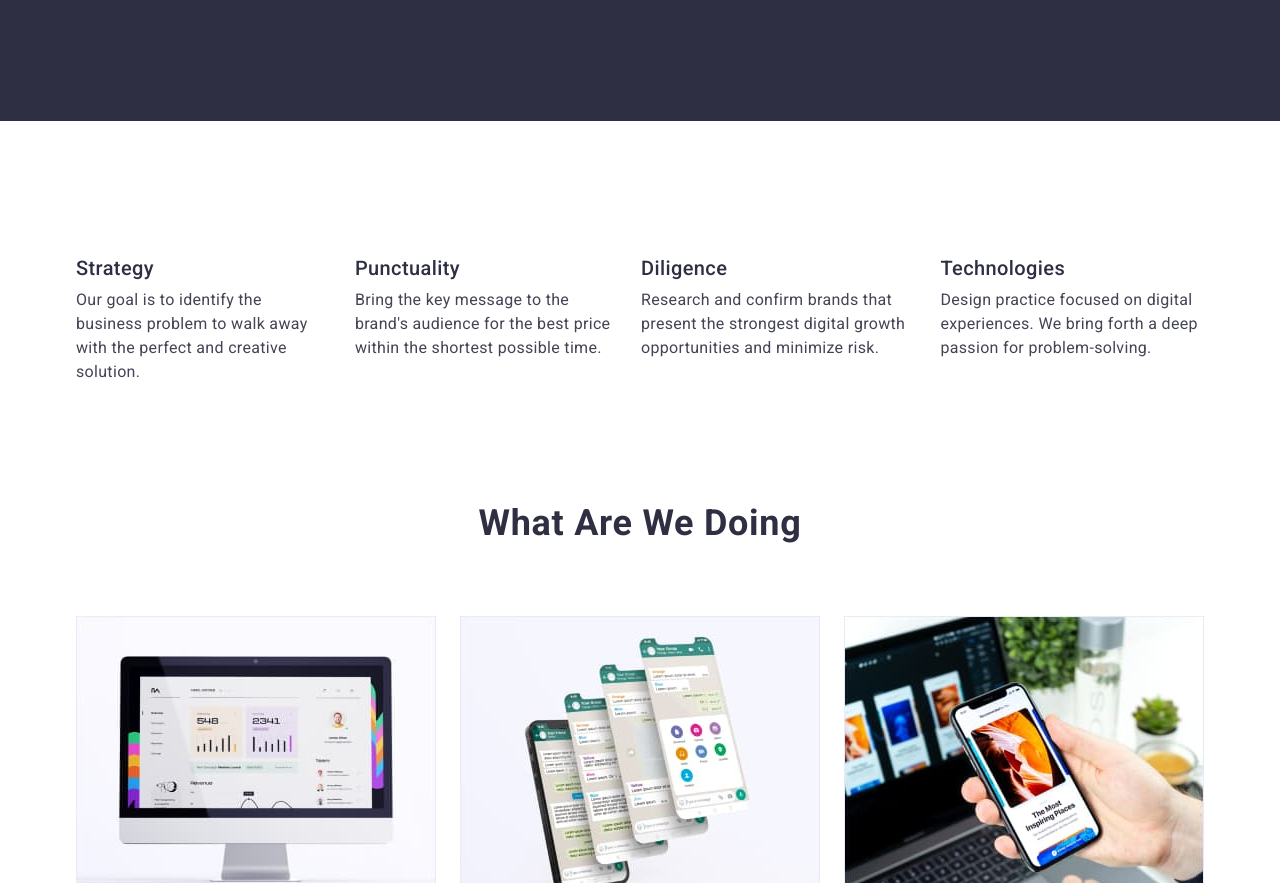
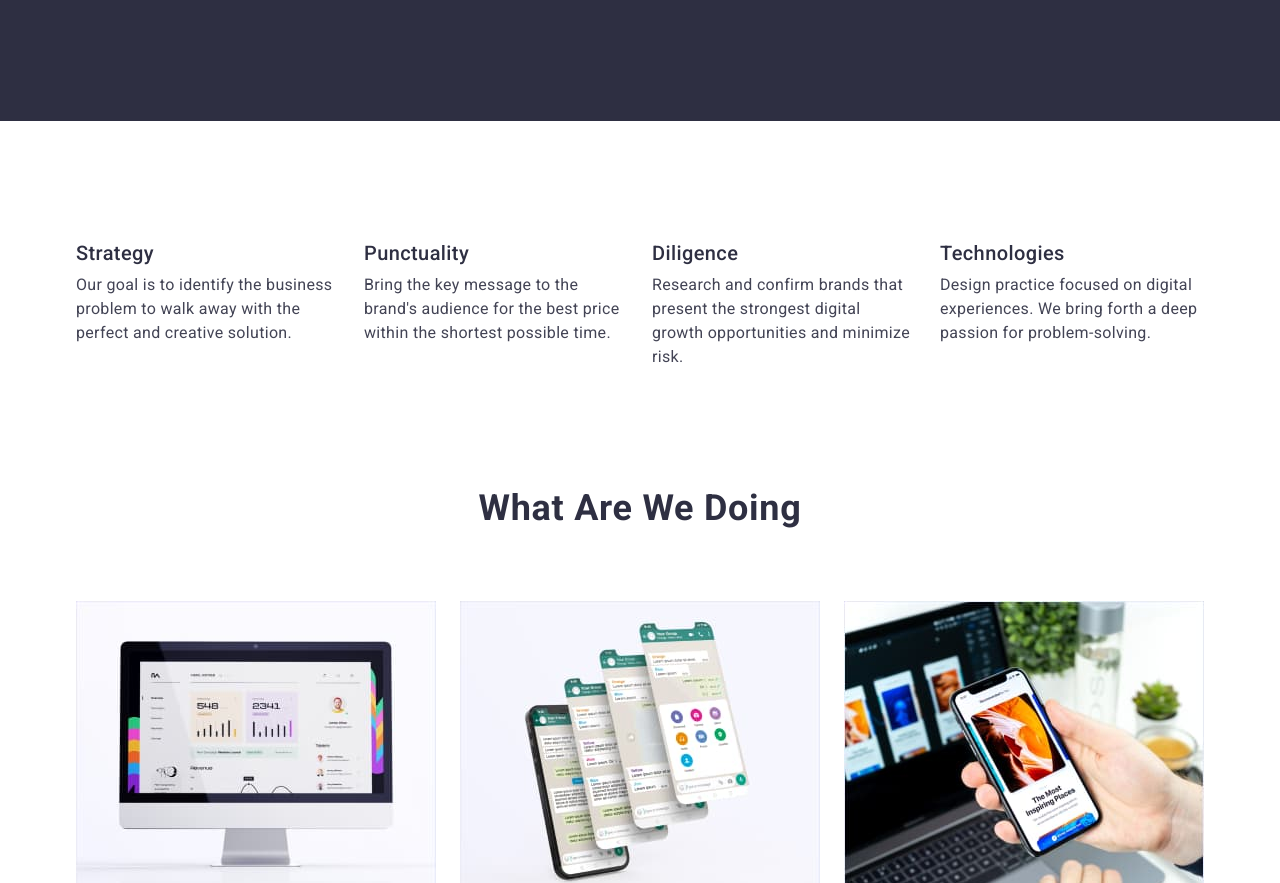
Before and after one commit to Taras1000/goit-markup-hw-03, a plain HTML site: page index.html in a window 1280 px wide. Shown: the part 600-1483 px from the top of the page. Drawn offline with nearby package versions, Linux system fonts and the light colour scheme.

Commit message:
features

```diff
--- a/css/styles.css
+++ b/css/styles.css
@@ -148,7 +148,7 @@ background-color: var(--second-background-color);
 }
 
 .hero-container {
-    display: flex;
+
     align-items: center;
     flex-direction: column;
     padding-top: 188px;
@@ -195,13 +195,21 @@ background-color: var(--second-background-color);
 /* Section 1 */
 
 .features {
-    padding-top: 135px;
+    padding-top: 120px;
     padding-bottom: 120px;
+}
+
+.features-title {
+    v
 }
 
 .features-list {
     display: flex;
     gap: 24px;
+}
+
+.features-item {
+    width: calc((100% - 72px) / 4);
 }
 
 .features-item-title {
```
